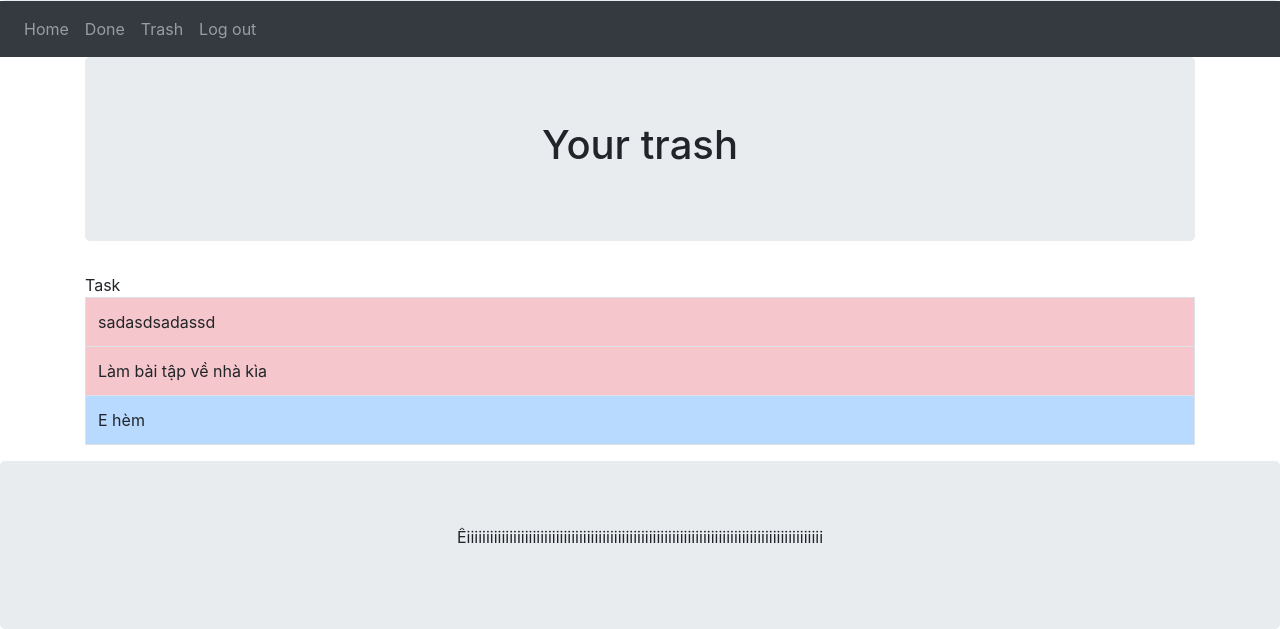
After one commit to thuanguyenit/todolist_flask_framework, a Flask app: page /trash in a window 1280 px wide. The commit adds this page. Shown: the part 237-866 px from the top of the page. Run offline with Flask 2, Linux system fonts and the light colour scheme; a user stored in the database is signed in; data comes from the database, SQL or seed files in the repository; both versions use the stored data as it was after the commit; some libraries are stand-ins or nearby versions.

Commit message:
completed trash and done task

```diff
--- a/main.py
+++ b/main.py
@@ -80,7 +80,6 @@ def signin():
     return render_template('signin.html', form=form)
 
 
-import numpy
 
 
 @app.route('/userhome', methods=['GET', 'POST'])
@@ -101,13 +100,19 @@ def userhome():
 
         if formx.validate_on_submit():
             for task in taskArray:
-                if "u"+str(task.task_id) in request.form:
+                if "update"+str(task.task_id) in request.form:
                     session['task'] = task.task_id
                     return render_template('userhome.html', form=form, user=user,editTaskForm=editTaskForm, taskid=task.task_id)
-                elif "d" + str(task.task_id) in request.form:
-                    db.session.delete(task)
+                elif "move_to_trash" + str(task.task_id) in request.form:
+                    task.status = "trash"
                     db.session.commit()
                     return redirect(url_for('userhome'))
+                elif "done" + str(task.task_id) in request.form:
+                    task.status="done"
+                    db.session.commit()
+
+
+
 
         if editTaskForm.submitEditTask.data and editTaskForm.validate():
             task = db.session.query(models.Task).filter_by(task_id=session.get('task')).first()
@@ -117,7 +122,7 @@ def userhome():
 
         if form.submit.data and form.validate():
             task = models.Task(description=form.inputTaskDescription.data, user_id=_userId,
-                               priority_id=form.inputPriority.data)
+                               priority_id=form.inputPriority.data, status="running")
             db.session.add(task)
             db.session.commit()
 
@@ -128,6 +133,25 @@ def userhome():
     else:
         redirect('/')
 
+@app.route('/completed', methods=['GET', 'POST'])
+def completed():
+    _userId = session.get('user')
+    if _userId:
+        user = db.session.query(models.User).filter_by(user_id=_userId).first()
+
+        return render_template('completed.html', user=user)
+    else:
+        return redirect(url_for('userhome'))
+
+@app.route('/trash', methods=['GET', 'POST'])
+def trash():
+    _userId = session.get('user')
+    if _userId:
+        user = db.session.query(models.User).filter_by(user_id=_userId).first()
+
+        return render_template('trash.html', user=user)
+    else:
+        return redirect(url_for('userhome'))
 
 if __name__ == '__main__':
     app.run(host='127.0.0.1', port='8080', debug=True)
--- a/models.py
+++ b/models.py
@@ -24,11 +24,21 @@ class User(db.Model):
         return check_password_hash(self.password_hash, password)
 
 
+
+class Priority(db.Model):
+    priority_id = db.Column(db.Integer, Sequence('task_id_seq'), primary_key=True)
+    text = db.Column(db.String(255), nullable=False)
+
+    tasks = relationship('Task', back_populates='priority')
+
+
 class Task(db.Model):
     task_id = db.Column(db.Integer, Sequence('task_id_seq'), primary_key=True)
     description = db.Column(db.String(255), nullable=False)
+    status = db.Column(db.String(255), nullable=False)  # Accept value: "running" or "completed" or "trash"
     user_id = db.Column(db.Integer, ForeignKey('user.user_id'))
     priority_id = db.Column(db.Integer, ForeignKey('priority.priority_id'))
+
     user = relationship('User', back_populates='tasks')
 
     priority = relationship('Priority', back_populates='tasks')
@@ -48,11 +58,3 @@ class Task(db.Model):
                 else:
                     if self.priority_id == 4:
                         return "table-hover table-primary"
-
-
-
-class Priority(db.Model):
-    priority_id = db.Column(db.Integer, Sequence('task_id_seq'), primary_key=True)
-    text = db.Column(db.String(255), nullable=False)
-
-    tasks = relationship('Task', back_populates='priority')
--- /dev/null
+++ b/requirements.txt
@@ -0,0 +1,5 @@
+flask
+flask-wtf
+email_validator
+flask-sqlalchemy
+flask-migrate
--- /dev/null
+++ b/templates/trash.html
@@ -0,0 +1,33 @@
+{% extends "userbase.html" %}
+{% block content %}
+  <div class="container">
+    <div class="jumbotron text-center">
+      <h1>Your trash</h1>
+    </div>
+    <div class="jumptron">
+
+            <table class="table table-striped table-bordered table-hover">
+                <thead>
+                <tr>Task</tr>
+                </thead>
+                <tbody>
+                {% if user.tasks %}
+                  {% for task in user.tasks %}
+                    {% if task.status == "trash" %}
+                <tr class="{{ task.getColor() }}">
+                  <td class="">{{ task.description }}</td>
+                </tr>
+                    {% endif %}
+                  {% endfor %}
+                {% else %}
+                <div class="alert alert-warning text-center">
+                    <h4>You have not completed any tasks in your task list! </h4>
+                </div>
+                {% endif %}
+                </tbody>
+            </table>
+
+
+    </div>
+  </div>
+{% endblock %}
--- a/templates/userbase.html
+++ b/templates/userbase.html
@@ -13,7 +13,13 @@
         <nav class="navbar navbar-expand-sm bg-dark navbar-dark">
             <ul class="navbar-nav">
                 <li class="nav-item">
-                    <a class="nav-link" href="/userhome">home</a>
+                    <a class="nav-link" href="/userhome">Home</a>
+                </li>
+                <li class="nav-item">
+                    <a class="nav-link" href="/completed">Done</a>
+                </li>
+                <li class="nav-item">
+                    <a class="nav-link" href="/trash">Trash</a>
                 </li>
                 <li class="nav-item">
                     <a class="nav-link" href="/">Log out</a>
```
Also changed, not shown: templates/completed.html (added, +33 -0 lines), templates/userhome.html (+8 -3 lines), app.db, 1 other file.
